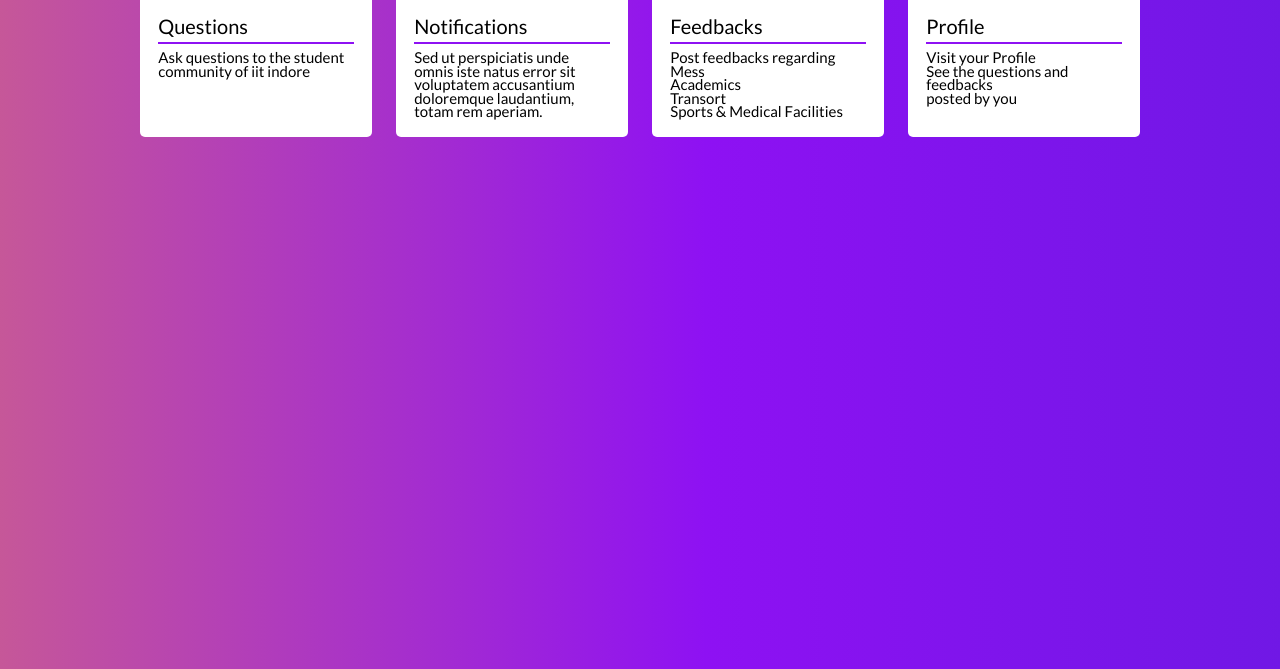
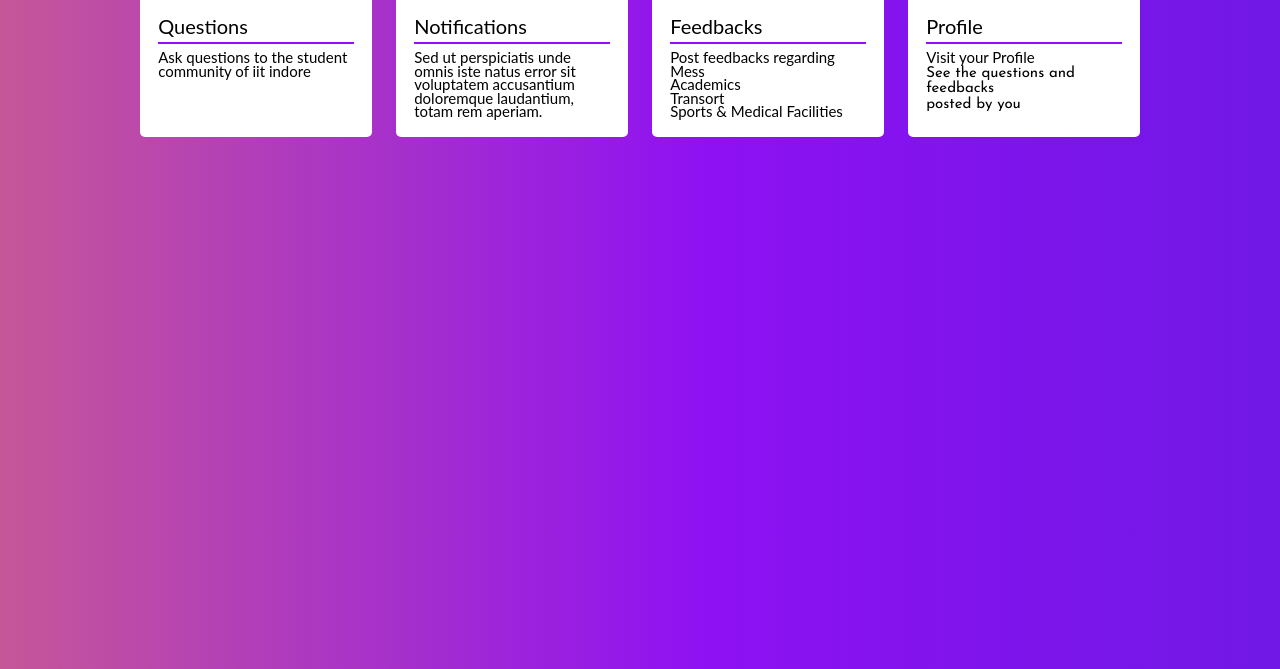
Before and after one commit to Alexblack8/query, a PHP site: page / in a window 1280 px wide. Shown: the part 483-1152 px from the top of the page. Run offline with PHP 8.4, Linux system fonts and the light colour scheme.

Commit message:
add styling to homepage

```diff
--- a/modern-responsive-cards-design/css/style1.css
+++ b/modern-responsive-cards-design/css/style1.css
@@ -1,8 +1,9 @@
-@import url('https://fonts.googleapis.com/css?family=Lato');
-
+@import url('https://fonts.googleapis.com/css?family=Josefin+Sans');
 
 *{
   margin: 0px;
+  font-family: 'Josefin Sans', sans-serif;
+  /*border: 1px solid blue;*/
 }
 
 body
--- a/modern-responsive-cards-design/index.html
+++ b/modern-responsive-cards-design/index.html
@@ -7,7 +7,7 @@
 
 
       <link rel="stylesheet" href="css/style1.css">
-
+      <link href="https://fonts.googleapis.com/css?family=Josefin+Sans" rel="stylesheet">
 
 </head>
 
```
